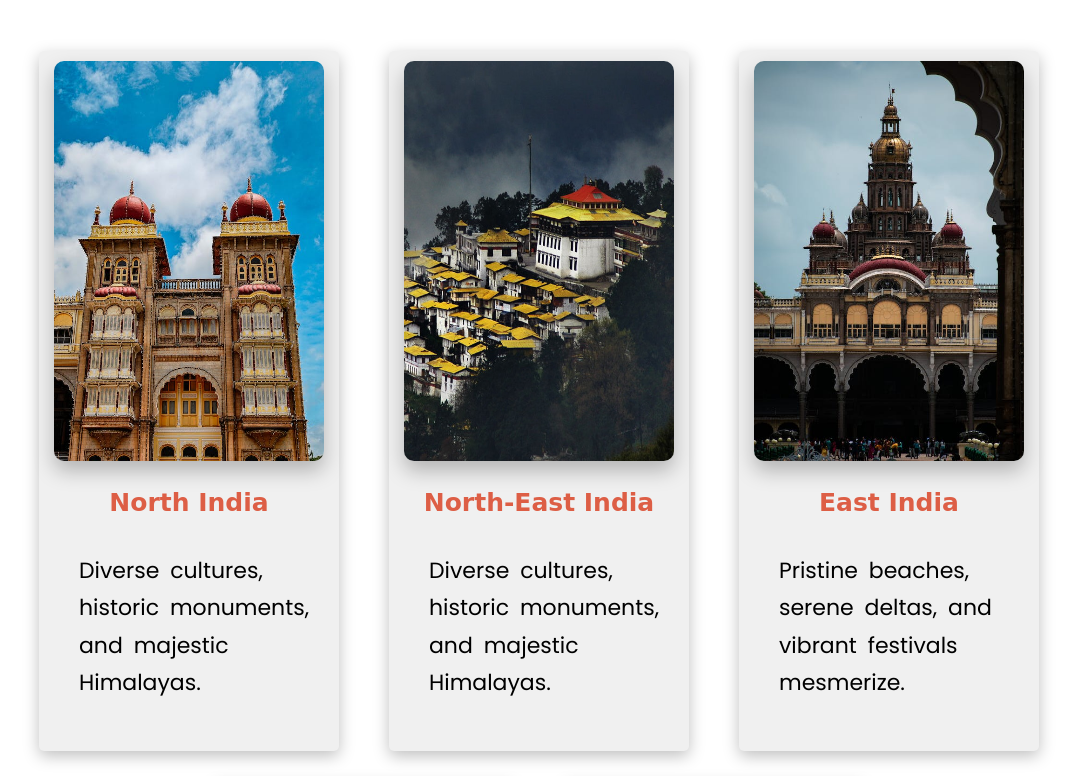
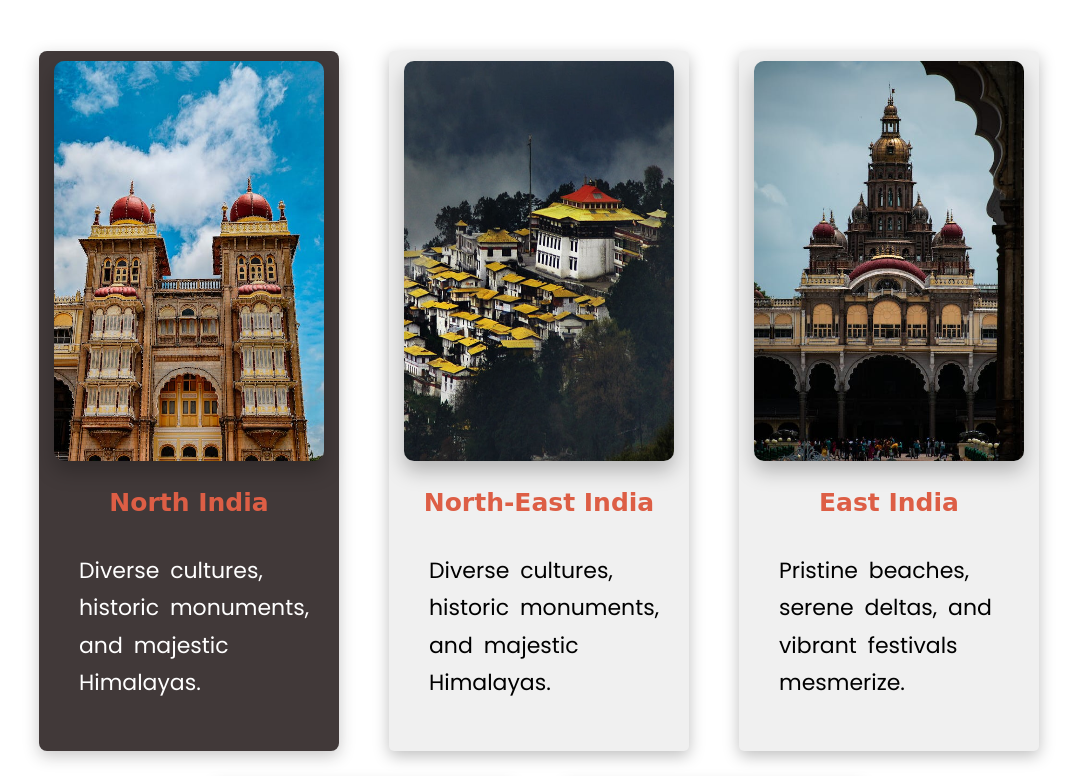
Before and after one commit to roybaishali07/Wanderlust-Wonder, a plain HTML site: page index.html in a window 1280 px wide. In both pictures the pointer is over the element 290 px from the left and 1395 px from the top of the page. Shown: the part 995-1771 px from the top of the page, without its empty margins (101-1178 px from the left). Drawn offline with Linux system fonts and the light colour scheme; a web font is replaced by a local one.

Commit message:
added on hover

```diff
--- a/style.css
+++ b/style.css
@@ -152,7 +152,7 @@ nav a + a {
 
 .card {
     width: 300px;
-    height:700px;
+    height: 700px;
     padding: 10px;
     margin-left: 15px;
     margin-right: 15px;
@@ -161,7 +161,15 @@ nav a + a {
     background-color: #f0f0f0;
     box-shadow: 0px 5px 16px rgba(0, 0, 0, 0.25);
     margin-bottom: 10px;
+    transition: background-color 0.3s ease; /* Adding a smooth transition effect */
 }
+
+.card:hover {
+    background-color: rgb(65, 57, 57);
+    border-radius: 8px;
+    box-shadow: 0px 5px 16px rgba(36, 32, 32, 0.25); /* Deep grey color */
+}
+
 
 .card img {
     width: 270px;
@@ -187,6 +195,10 @@ nav a + a {
     margin-top: 5px;
     color:black;
     padding-bottom: 25px;
+}
+
+.card:hover p {
+    color: #fff; /* White color for the <p> tag on hover */
 }
 
 h2{
```
